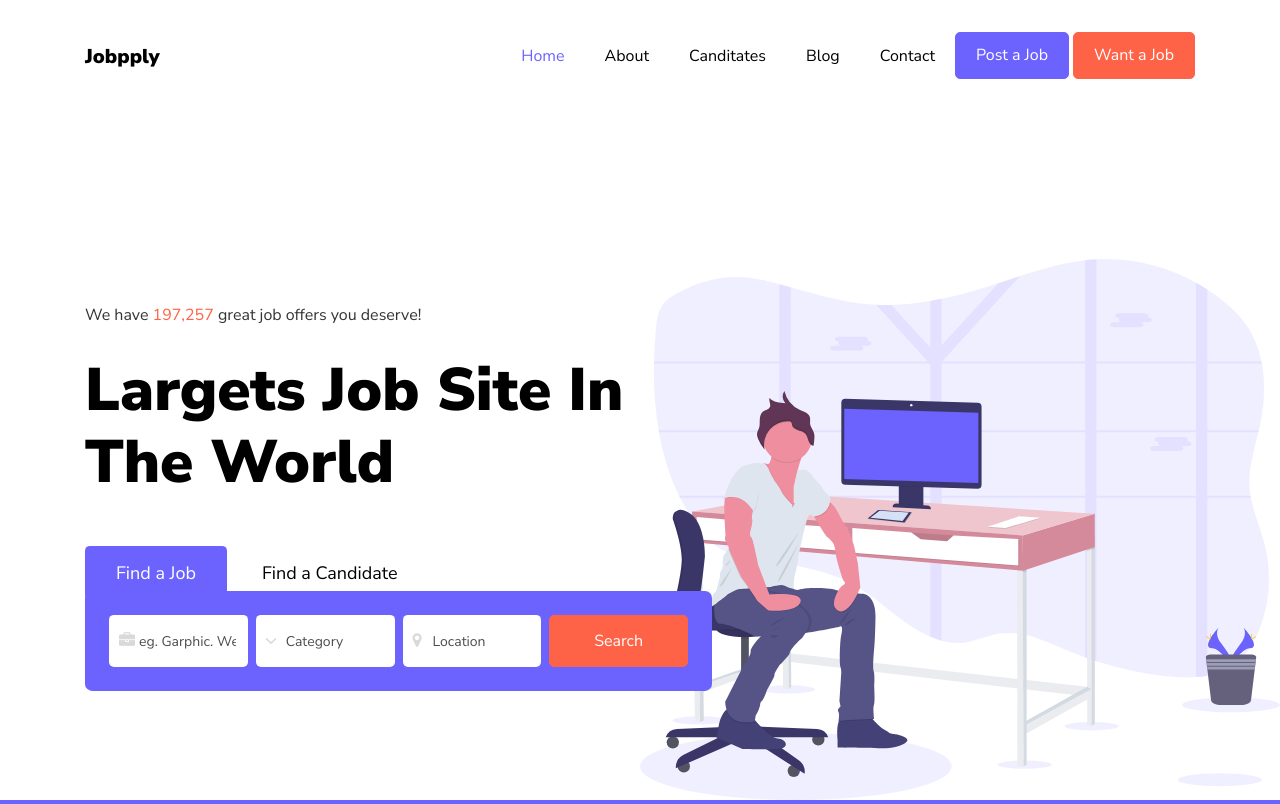
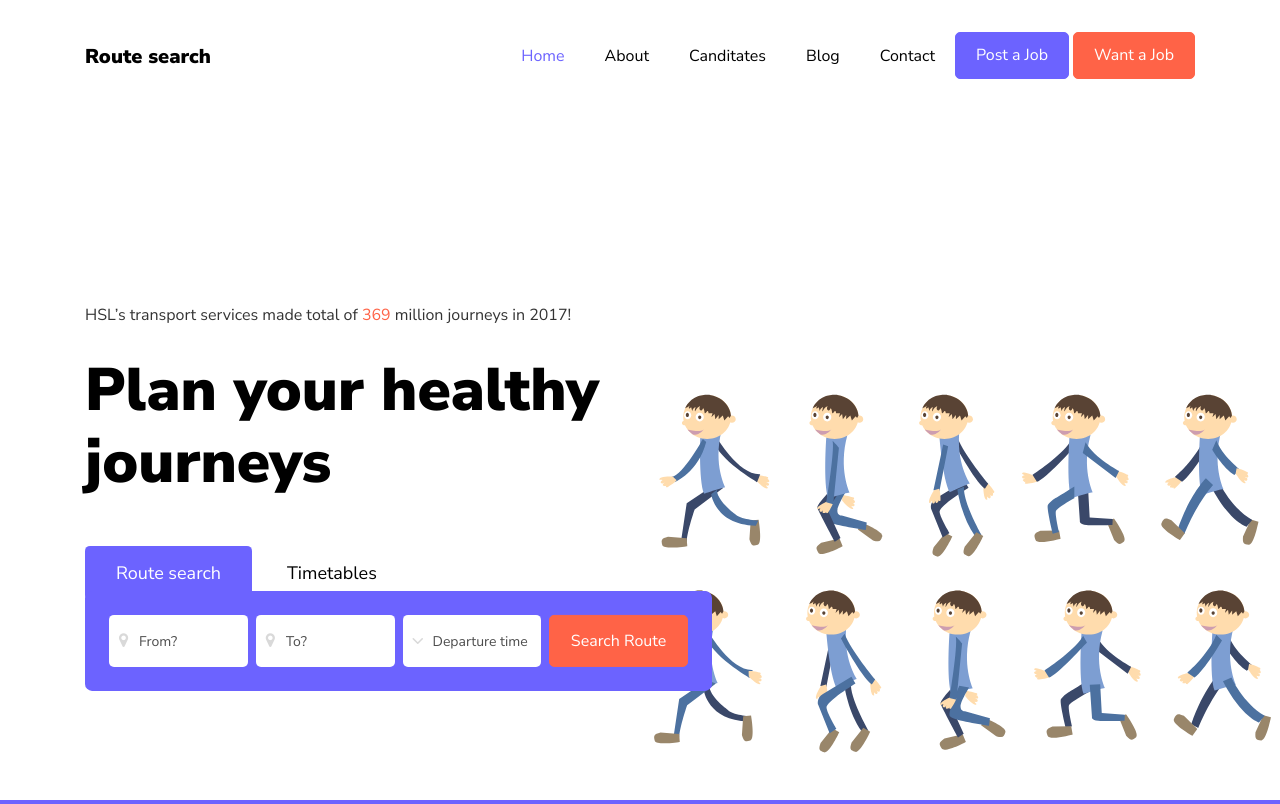
Before and after one commit to 26can/JourneyPlanner, a website: page index.html in a window 1280 px wide. Shown: the top 804 px of the page. Drawn offline with Linux system fonts and the light colour scheme; some packages are replaced by stand-ins of ours; no server answers; files whose address does not match are found by name.

Commit message:
search form

```diff
--- a/form.html
+++ b/index.html
@@ -1,7 +1,7 @@
 <!DOCTYPE html>
 <html lang="en">
   <head>
-    <title>Jobpply - Free Bootstrap 4 Template by Colorlib</title>
+    <title>Journey planner</title>
     <meta charset="utf-8">
     <meta name="viewport" content="width=device-width, initial-scale=1, shrink-to-fit=no">
 
@@ -30,7 +30,7 @@
 
 	  <nav class="navbar navbar-expand-lg navbar-dark ftco_navbar bg-dark ftco-navbar-light" id="ftco-navbar">
 	    <div class="container">
-	      <a class="navbar-brand" href="index.html">Jobpply</a>
+	      <a class="navbar-brand" href="index.html">Route search</a>
 	      <button class="navbar-toggler" type="button" data-toggle="collapse" data-target="#ftco-nav" aria-controls="ftco-nav" aria-expanded="false" aria-label="Toggle navigation">
 	        <span class="oi oi-menu"></span> Menu
 	      </button>
@@ -55,19 +55,19 @@
       <div class="overlay"></div>
       <div class="container-fluid px-0">
       	<div class="row d-md-flex no-gutters slider-text align-items-end js-fullheight justify-content-end">
-	      	<img class="one-third align-self-end order-md-last img-fluid" src="images/undraw_work_time_lhoj.svg" alt="">
+	      	<img class="one-third align-self-end order-md-last img-fluid" src="images/shokunin-Walk-cycle-boy.svg" alt="">
 	        <div class="one-forth d-flex align-items-center ftco-animate js-fullheight">
 	        	<div class="text mt-5">
-	        		<p class="mb-4 mt-5 pt-5">We have <span class="number" data-number="200000">0</span> great job offers you deserve!</p>
-	            <h1 class="mb-5">Largets Job Site In The World</h1>
+	        		<p class="mb-4 mt-5 pt-5">HSL’s transport services made total of <span class="number" data-number="375">0</span> million journeys in 2017!</p>
+	            <h1 class="mb-5">Plan your healthy journeys</h1>
 
 							<div class="ftco-search">
 								<div class="row">
 			            <div class="col-md-12 nav-link-wrap">
 				            <div class="nav nav-pills text-center" id="v-pills-tab" role="tablist" aria-orientation="vertical">
-				              <a class="nav-link active mr-md-1" id="v-pills-1-tab" data-toggle="pill" href="#v-pills-1" role="tab" aria-controls="v-pills-1" aria-selected="true">Find a Job</a>
+				              <a class="nav-link active mr-md-1" id="v-pills-1-tab" data-toggle="pill" href="#v-pills-1" role="tab" aria-controls="v-pills-1" aria-selected="true">Route search</a>
 
-				              <a class="nav-link" id="v-pills-2-tab" data-toggle="pill" href="#v-pills-2" role="tab" aria-controls="v-pills-2" aria-selected="false">Find a Candidate</a>
+				              <a class="nav-link" id="v-pills-2-tab" data-toggle="pill" href="#v-pills-2" role="tab" aria-controls="v-pills-2" aria-selected="false">Timetables</a>
 
 				            </div>
 				          </div>
@@ -81,40 +81,41 @@
                             <div class="col-md mr-md-2">
                               <div class="form-group">
                                 <div class="form-field">
-					              					<div class="icon"><span class="icon-briefcase"></span></div>
-									                <input type="text" class="form-control" placeholder="eg. Garphic. Web Developer">
+                                  <div class="icon"><span class="icon-map-marker"></span></div>
+                                  <input type="text" class="form-control" placeholder="From?  ">
+                                </div>
+                              </div>
+                            </div>	<div class="col-md mr-md-2">
+  				              				<div class="form-group">
+  				              					<div class="form-field">
+  					              					<div class="icon"><span class="icon-map-marker"></span></div>
+  									                <input type="text" class="form-control" placeholder="To?  ">
   									              </div>
   								              </div>
   				              			</div>
+
 				              			<div class="col-md mr-md-2">
 				              				<div class="form-group">
 				              					<div class="form-field">
 					              					<div class="select-wrap">
 							                      <div class="icon"><span class="ion-ios-arrow-down"></span></div>
 							                      <select name="" id="" class="form-control">
-							                      	<option value="">Category</option>
-							                      	<option value="">Full Time</option>
-							                        <option value="">Part Time</option>
-							                        <option value="">Freelance</option>
-							                        <option value="">Internship</option>
-							                        <option value="">Temporary</option>
+							                      	<option value="" selected="selected">Departure time</option>
+							                      	<option value="">In 5 mins</option>
+							                        <option value="">In 15 mins</option>
+							                        <option value="">In 30 mins</option>
+							                        <option value="">In 1 hour</option>
+							                        <option value="">In 2 hours</option>
 							                      </select>
 							                    </div>
 									              </div>
 								              </div>
 				              			</div>
-				              			<div class="col-md mr-md-2">
-				              				<div class="form-group">
-				              					<div class="form-field">
-					              					<div class="icon"><span class="icon-map-marker"></span></div>
-									                <input type="text" class="form-control" placeholder="Location">
-									              </div>
-								              </div>
-				              			</div>
+
 				              			<div class="col-md">
 				              				<div class="form-group">
 				              					<div class="form-field">
-								                	<button type="submit" class="form-control btn btn-secondary">Search</button>
+								                	<button type="submit" class="form-control btn btn-secondary">Search Route</button>
 									              </div>
 								              </div>
 				              			</div>
@@ -128,40 +129,23 @@
 				              			<div class="col-md">
 				              				<div class="form-group">
 				              					<div class="form-field">
-					              					<div class="icon"><span class="icon-user"></span></div>
-									                <input type="text" class="form-control" placeholder="eg. Adam Scott">
+					              					<div class="icon"><span class="icon-search"></span></div>
+									                <input type="text" class="form-control" placeholder="Stop number">
 									              </div>
 								              </div>
 				              			</div>
                             <div class="col-md">
 				              				<div class="form-group">
 				              					<div class="form-field">
-					              					<div class="select-wrap">
-							                      <div class="icon"><span class="ion-ios-arrow-down"></span></div>
-							                      <select name="" id="" class="form-control">
-							                      	<option value="">Category</option>
-							                      	<option value="">Full Time</option>
-							                        <option value="">Part Time</option>
-							                        <option value="">Freelance</option>
-							                        <option value="">Internship</option>
-							                        <option value="">Temporary</option>
-							                      </select>
-							                    </div>
+					              					<div class="icon"><span class="icon-bus"></span></div>
+									                <input type="text" class="form-control" placeholder="Line number">
 									              </div>
 								              </div>
 				              			</div>
 				              			<div class="col-md">
 				              				<div class="form-group">
 				              					<div class="form-field">
-					              					<div class="icon"><span class="icon-map-marker"></span></div>
-									                <input type="text" class="form-control" placeholder="Location">
-									              </div>
-								              </div>
-				              			</div>
-				              			<div class="col-md">
-				              				<div class="form-group">
-				              					<div class="form-field">
-									                <button type="submit" class="form-control btn btn-secondary">Search</button>
+									                <button type="submit" class="form-control btn btn-secondary">Search Timetables</button>
 									              </div>
 								              </div>
 				              			</div>
@@ -918,9 +902,9 @@
         <div class="row">
           <div class="col-md-12 text-center">
 
-            <p><!-- Link back to Colorlib can't be removed. Template is licensed under CC BY 3.0. -->
-  Copyright &copy;<script>document.write(new Date().getFullYear());</script> All rights reserved | This template is made with <i class="icon-heart text-danger" aria-hidden="true"></i> by <a href="https://colorlib.com" target="_blank">Colorlib</a>
-  <!-- Link back to Colorlib can't be removed. Template is licensed under CC BY 3.0. --></p>
+            <p>
+  Copyright &copy;<script>document.write(new Date().getFullYear());</script> All rights reserved
+  </p>
           </div>
         </div>
       </div>
```
Also changed, not shown: images/shokunin-Walk-cycle-boy.svg (added). Lines whose indentation alone changed are shown as unchanged.
